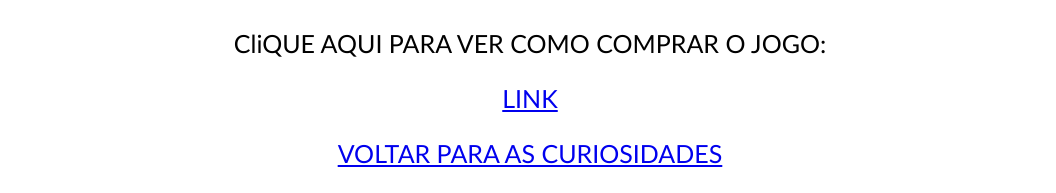
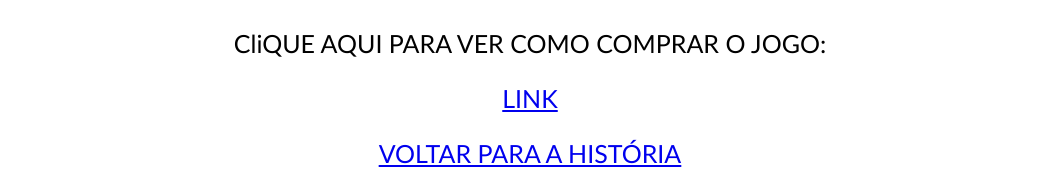
Before and after one commit to MarcelloBonadias/Hobby, a plain HTML site: page thelast.html in a window 1280 px wide. Shown: the part 679-872 px from the top of the page, without its empty margins (110-1166 px from the left). Drawn offline with Linux system fonts and the light colour scheme.

Commit message:
Finalizando Tarefa

```diff
--- a/thelast.html
+++ b/thelast.html
@@ -18,5 +18,5 @@
 
 <p>CliQUE AQUI PARA VER COMO COMPRAR O JOGO:</p>
         <p><a href="https://www.mercadolivre.com.br/the-last-of-us-part-ii-standard-edition-sony-ps4-fisico/p/MLB15350833#reco_item_pos=0&reco_backend=univb-pdp&reco_backend_type=low_level&reco_client=pdp-v2p&reco_id=238a40a5-8b20-49bc-b81c-ecf51d600076"> LINK </a> </p>
-<p><a href="historia.html"> VOLTAR PARA AS CURIOSIDADES </a> </p>
+<p><a href="index.html"> VOLTAR PARA A HISTÓRIA </a> </p>
 </html>
```
Also changed, not shown: historia.html (+1 -1 lines), index.html (+1 -1 lines).
